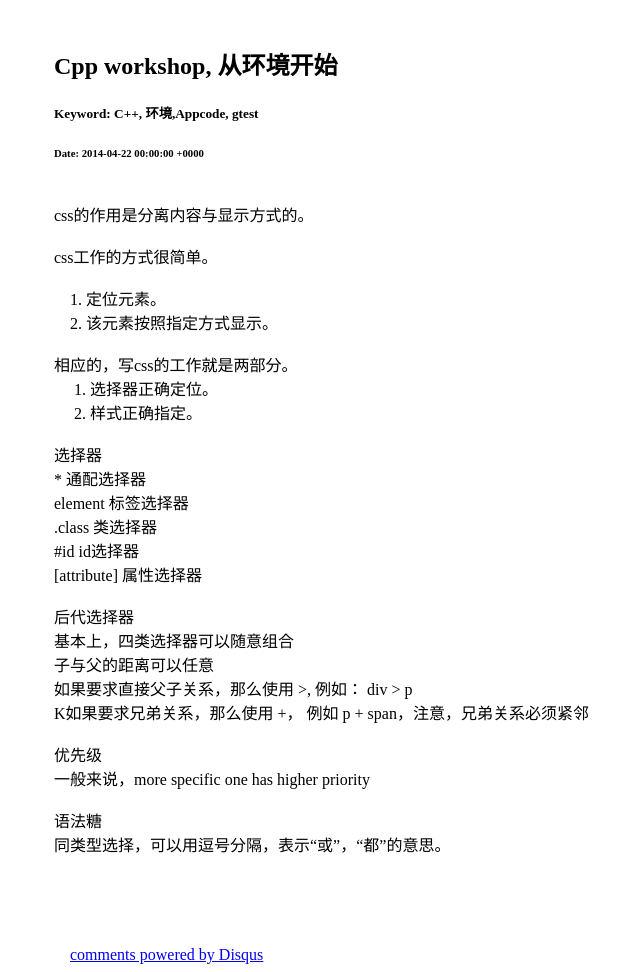
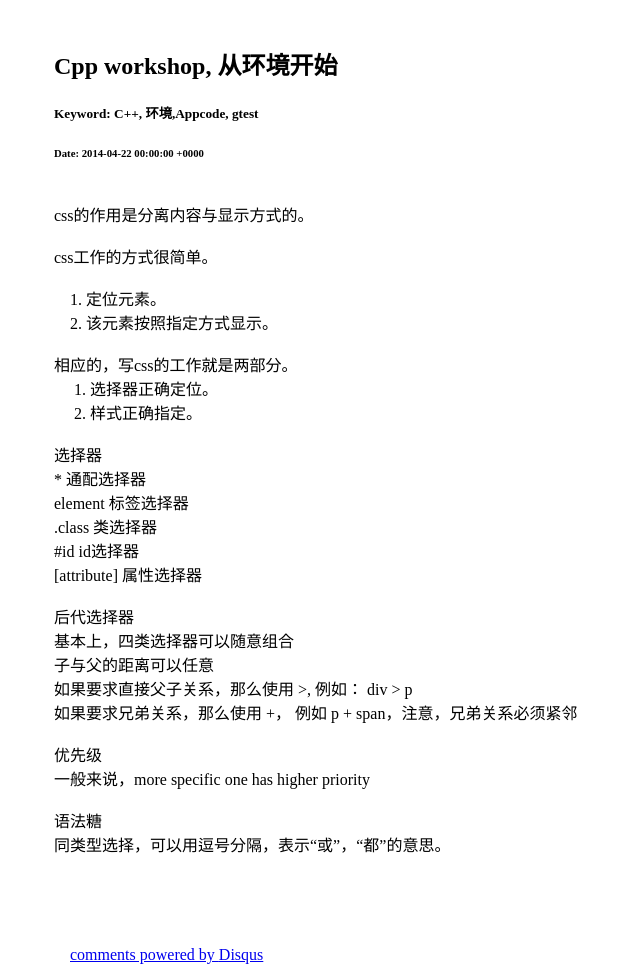
Before and after one commit to Alphia/Alphia.github.io, a Jekyll site: the page built from _posts/2014-4-22-CSS-Basic.html, in a window 1280 px wide. Shown: the whole page, without its empty margins (86-726 px from the left). Built offline with Jekyll 4.4.1, drawn with Linux system fonts in a browser that asks for light colours; Markdown is read by kramdown in place of the engine named in the settings; comment, search, counter and statistics services are not loaded.

Commit message:
input error

```diff
--- a/_posts/2014-4-22-CSS-Basic.html
+++ b/_posts/2014-4-22-CSS-Basic.html
@@ -26,7 +26,7 @@ element 标签选择器
 基本上，四类选择器可以随意组合
 子与父的距离可以任意
 如果要求直接父子关系，那么使用 >, 例如： div > p
-K如果要求兄弟关系，那么使用 +， 例如 p + span，注意，兄弟关系必须紧邻
+如果要求兄弟关系，那么使用 +， 例如 p + span，注意，兄弟关系必须紧邻
 
 优先级
 一般来说，more specific one has higher priority
```
